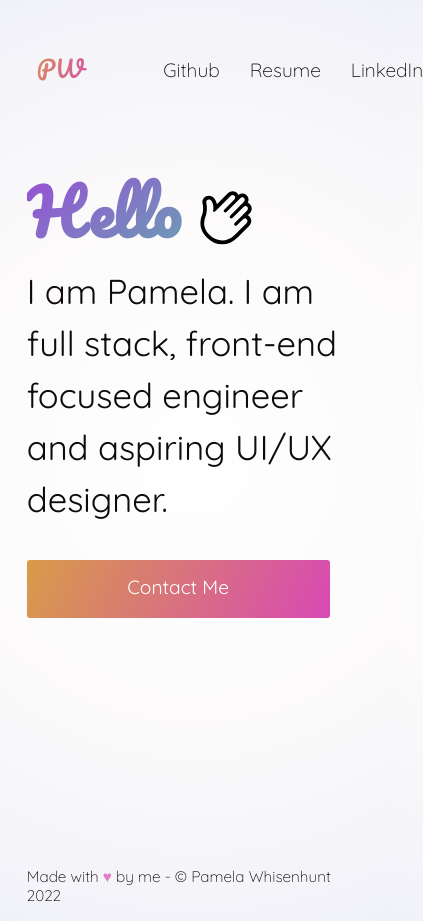
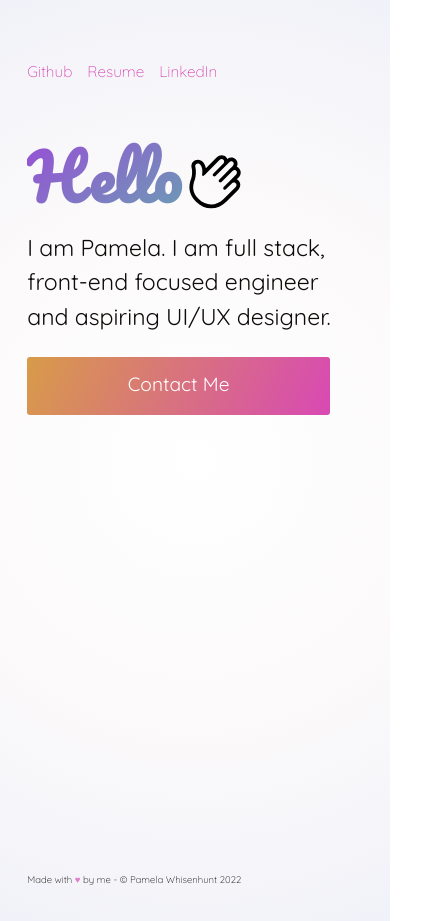
Before and after one commit to pswhisenhunt/pswhisenhunt.github.io, a plain HTML site: page index.html in a window 390 px wide. Shown: the whole page, 423 px wide, since content can reach past the window. Drawn offline with Linux system fonts and the light colour scheme.

Commit message:
added mobile friendly version

```diff
--- a/index.css
+++ b/index.css
@@ -24,6 +24,7 @@
     --large: 2.2em;
     --extra-large: 3.2em;
     --extra-small: 0.8em;
+    --mobile-small: 0.5em;
 }
 
 /* General Styles */
@@ -268,20 +269,39 @@ body {
 }
 
 /* Mobile Styles */
-@media screen and (max-width: 300px) {
+@media screen and (max-width: 400px) {
     .app-container {
-        margin-left: 1.2em;
+        margin-left: 1em;
     }
 
     .main-content {
-        margin-top: 3em;
+        margin-top: -1em;
+    }
+
+    .waving-hand {
+        left: 7.2em;
+    }
+
+    .description {
+        font-size: var(--regular);
+    }
+
+    .logo-link {
+        display: none;
     }
 
     .nav-list {
         gap: 15px;
+        padding: 0;
     }
 
-    .cta-link {
-        width: 30%;
+    .nav-list .nav-item .link {
+        color: var(--hot-pink);
+        font-weight: var(--light);
+        font-size: var(--extra-small);
+    }
+
+    .footer {
+        font-size: var(--mobile-small);
     }
 }
--- a/index.html
+++ b/index.html
@@ -16,8 +16,7 @@
     <body>
         <div class="app-container">
             <nav class="main-navigation">
-                <div class="logo-link"><a href="#">PW</Link>
-                </div>
+                <div class="logo-link"><a href="#">PW</a></div>
                 <ul class="nav-list">
                     <li class="nav-item"><a href="https://github.com/pswhisenhunt" target="_blank" class="link">Github</a></li>
                     <li class="nav-item"><a href="./pam_whisenhunt_resume.pdf" target="_blank" class="link">Resume</a></li>
```
